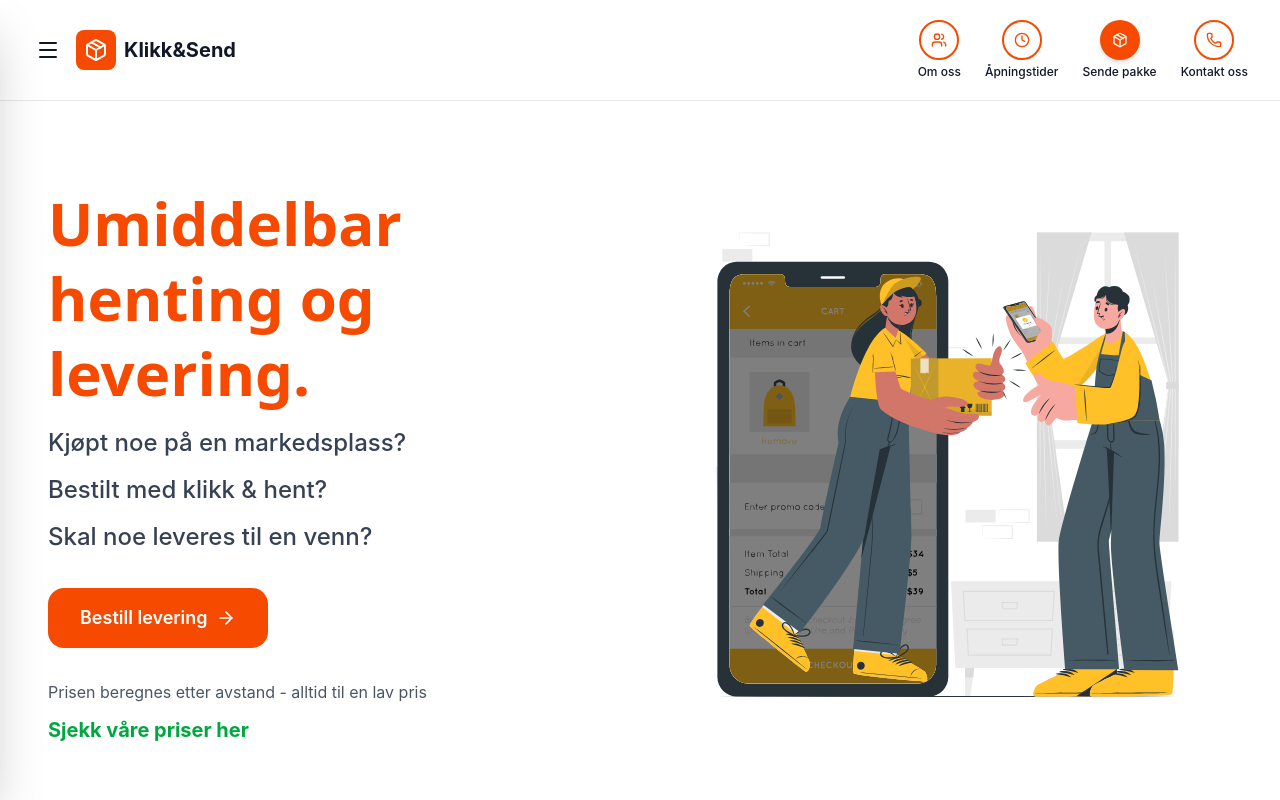
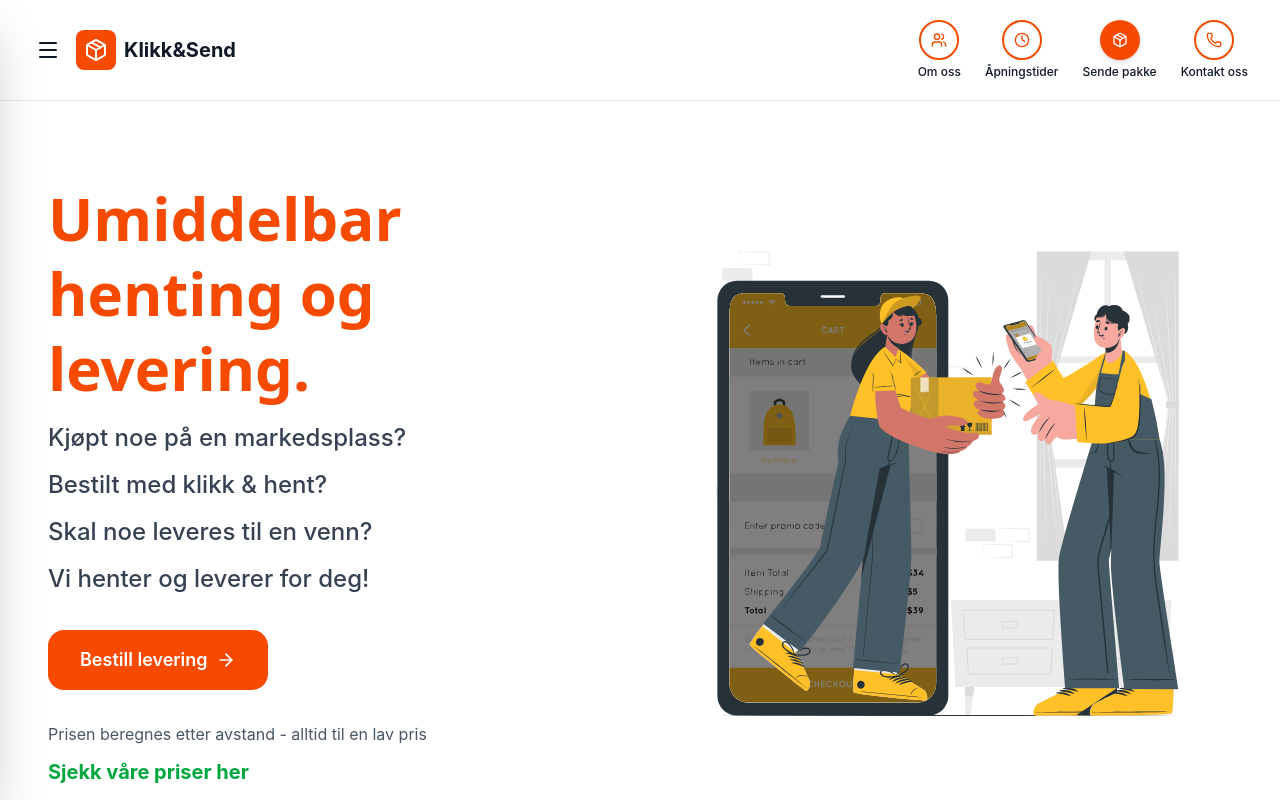
Before and after one commit to moreamakaveli-cyber/klikk-send-live, a Next.js app: page / in a window 1280 px wide. Shown: the top 800 px of the page. Built offline with nearby package versions, Linux system fonts and the light colour scheme.

Commit message:
Legg til 'Vi henter og leverer for deg!' under 'Skal noe leveres til en venn?'

```diff
--- a/app/components/HeroSection.tsx
+++ b/app/components/HeroSection.tsx
@@ -23,6 +23,7 @@ export default function HeroSection() {
               <p>Kjøpt noe på en markedsplass?</p>
               <p>Bestilt med klikk & hent?</p>
               <p>Skal noe leveres til en venn?</p>
+              <p>Vi henter og leverer for deg!</p>
             </div>
 
             {/* Description - Mobile */}
```
